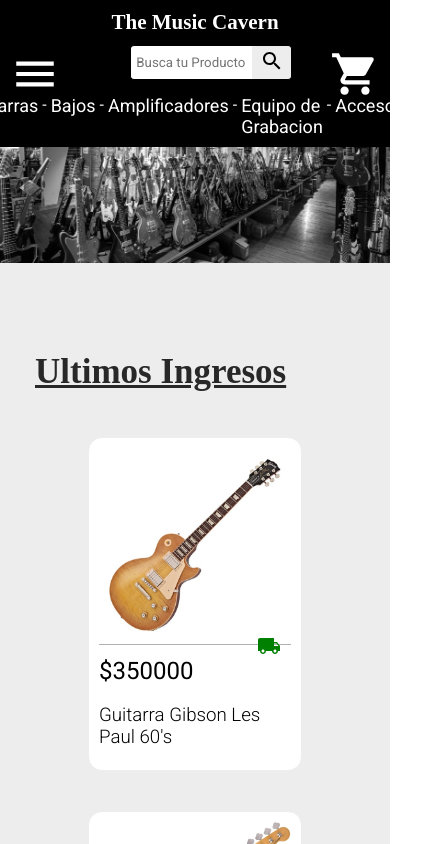
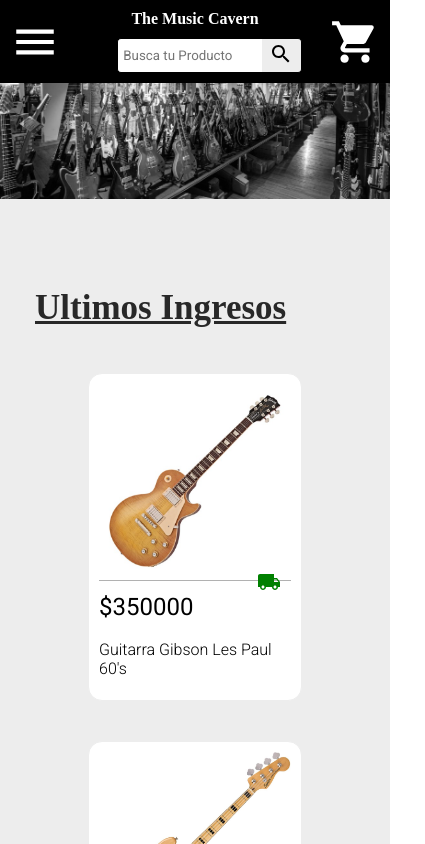
Before and after one commit to RodrigoGuinazu/music-cavern-guinazu, a React (Create React App) app: page / in a window 390 px wide. Shown: the top 844 px of the page, 425 px wide, since content can reach past the window. Built offline with nearby package versions, Linux system fonts and the light colour scheme; a web font is replaced by a local one.

Commit message:
Se acomodaron los componentes del home

```diff
--- a/src/components/Home/Body.jsx
+++ /dev/null
@@ -1,14 +0,0 @@
-import React from 'react'
-import Brands from './Brands'
-import AboutUs from './AboutUs'
-import Offers from './Offers'
-
-export default function Body() {
-    return (
-        <div align="center" className="placeholder">
-            <Brands />
-            <Offers />
-            <AboutUs />
-        </div>
-    )
-}
--- a/src/components/Home/index.jsx
+++ b/src/components/Home/index.jsx
@@ -2,8 +2,10 @@ import React from 'react'
 import './home.css'
 import LatestProducts from './LatestProducts'
 import Carousel from './Carousel'
-import Body from './Body'
 import Categories from './Categories'
+import Brands from './Brands'
+import AboutUs from './AboutUs'
+import Offers from './Offers'
 
 export default function Index() {
     return (
@@ -14,7 +16,9 @@ export default function Index() {
             <div className="home-padding">
             <LatestProducts />
             <Categories />
-            <Body />
+            <Brands />
+            <Offers />
+            <AboutUs />
             </div>
 
         </div>
--- a/src/components/Navbar/navbar.css
+++ b/src/components/Navbar/navbar.css
@@ -18,7 +18,7 @@ nav {
 }
 
 .logo-search{
-    width: 50%;
+    width: 60%;
 }
 
 /* NAV */
@@ -93,3 +93,13 @@ form.search {
 }
 
 /* LOWER NAV */
+
+@media(max-width: 768px) {
+    h3 {
+        font-size: medium;
+    }
+
+    .navbar-categories {
+        display: none;
+    }
+}
```
